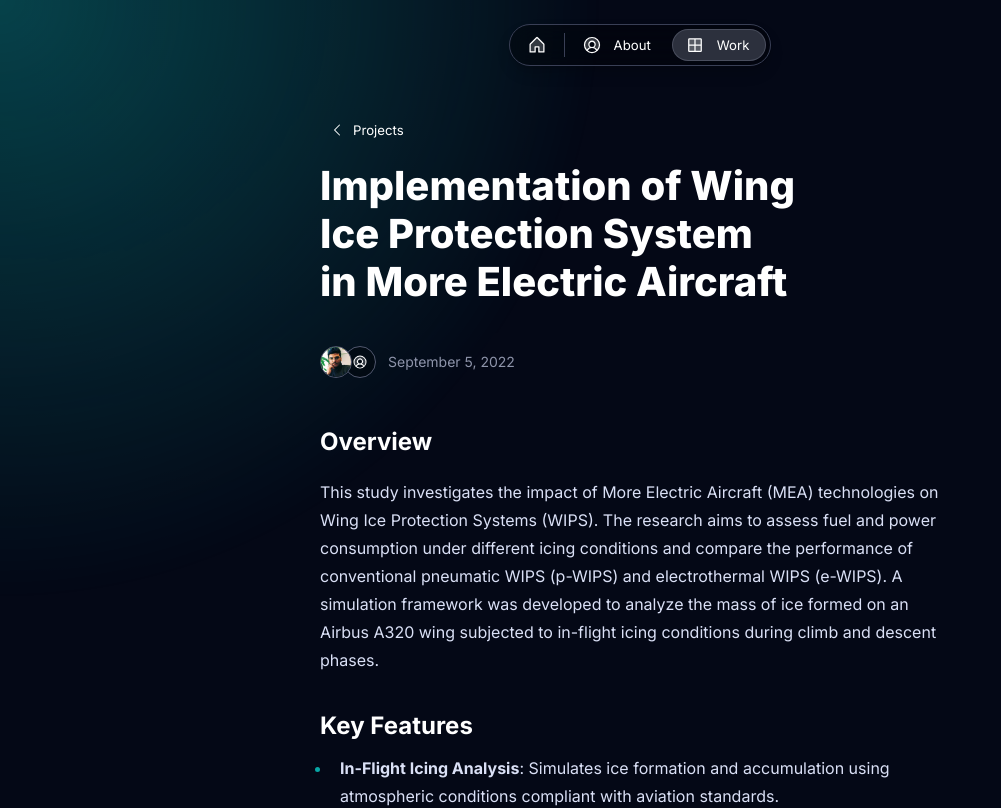
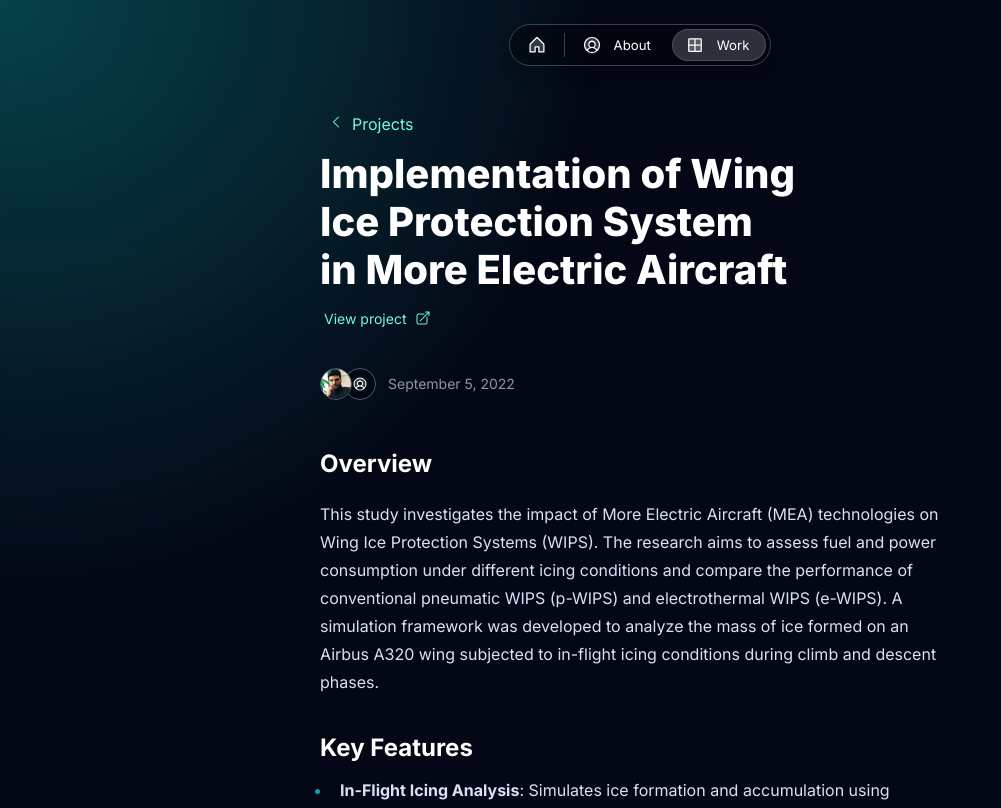
Before and after one commit to dhruvhaldar/portfolio, a Next.js app: page /work/implementation-of-wips-in-mea in a window 1280 px wide. Shown: the top 808 px of the page, without its empty margins (0-1001 px from the left). Built offline with nearby package versions, Linux system fonts and the light colour scheme.

Commit message:
update page.tsx, varme.mdx and ProjectCard.tsx update page.tsx and varme.mdx

```diff
--- a/src/app/work/[slug]/page.tsx
+++ b/src/app/work/[slug]/page.tsx
@@ -1,7 +1,15 @@
 import { notFound } from "next/navigation";
 import { CustomMDX } from "@/components/mdx";
 import { getPosts } from "@/app/utils/utils";
-import { AvatarGroup, Button, Column, Flex, Heading, SmartImage, Text } from "@/once-ui/components";
+import {
+  AvatarGroup,
+  Column,
+  Flex,
+  Heading,
+  SmartImage,
+  Text,
+  SmartLink,
+} from "@/once-ui/components";
 import { baseURL } from "@/app/resources";
 import { person } from "@/app/resources/content";
 import { formatDate } from "@/app/utils/formatDate";
@@ -21,7 +29,9 @@ export async function generateStaticParams(): Promise<{ slug: string }[]> {
 }
 
 export function generateMetadata({ params: { slug } }: WorkParams) {
-  let post = getPosts(["src", "app", "work", "projects"]).find((post) => post.slug === slug);
+  let post = getPosts(["src", "app", "work", "projects"]).find(
+    (post) => post.slug === slug
+  );
 
   if (!post) {
     return;
@@ -35,7 +45,9 @@ export function generateMetadata({ params: { slug } }: WorkParams) {
     image,
     team,
   } = post.metadata;
-  let ogImage = image ? `https://${baseURL}${image}` : `https://${baseURL}/og?title=${title}`;
+  let ogImage = image
+    ? `https://${baseURL}${image}`
+    : `https://${baseURL}/og?title=${encodeURIComponent(title)}`;
 
   return {
     title,
@@ -64,7 +76,9 @@ export function generateMetadata({ params: { slug } }: WorkParams) {
 }
 
 export default function Project({ params }: WorkParams) {
-  let post = getPosts(["src", "app", "work", "projects"]).find((post) => post.slug === params.slug);
+  let post = getPosts(["src", "app", "work", "projects"]).find(
+    (post) => post.slug === params.slug
+  );
 
   if (!post) {
     notFound();
@@ -74,6 +88,9 @@ export default function Project({ params }: WorkParams) {
     post.metadata.team?.map((person) => ({
       src: person.avatar,
     })) || [];
+
+  // Destructure the link from metadata
+  const { link } = post.metadata;
 
   return (
     <Column as="section" maxWidth="m" horizontal="center" gap="l">
@@ -90,7 +107,9 @@ export default function Project({ params }: WorkParams) {
             description: post.metadata.summary,
             image: post.metadata.image
               ? `https://${baseURL}${post.metadata.image}`
-              : `https://${baseURL}/og?title=${post.metadata.title}`,
+              : `https://${baseURL}/og?title=${encodeURIComponent(
+                  post.metadata.title
+                )}`,
             url: `https://${baseURL}/work/${post.slug}`,
             author: {
               "@type": "Person",
@@ -100,11 +119,28 @@ export default function Project({ params }: WorkParams) {
         }}
       />
       <Column maxWidth="xs" gap="16">
-        <Button href="/work" variant="tertiary" weight="default" size="s" prefixIcon="chevronLeft">
+        <SmartLink
+          href="/work"
+          prefixIcon="chevronLeft"
+        >
           Projects
-        </Button>
+        </SmartLink>
         <Heading variant="display-strong-s">{post.metadata.title}</Heading>
+
+        {/* Move the View Project link to the top, below the headline */}
+        {link && (
+          <SmartLink
+            suffixIcon="arrowUpRightFromSquare"
+            style={{ margin: "0", width: "fit-content" }}
+            href={link}
+            target="_blank"
+            rel="noopener noreferrer"
+          >
+            <Text variant="body-default-s">View project</Text>
+          </SmartLink>
+        )}
       </Column>
+
       {post.metadata.images.length > 0 && (
         <SmartImage
           priority
@@ -116,7 +152,9 @@ export default function Project({ params }: WorkParams) {
       )}
       <Column style={{ margin: "auto" }} as="article" maxWidth="xs">
         <Flex gap="12" marginBottom="24" vertical="center">
-          {post.metadata.team && <AvatarGroup reverse avatars={avatars} size="m" />}
+          {post.metadata.team && (
+            <AvatarGroup reverse avatars={avatars} size="m" />
+          )}
           <Text variant="body-default-s" onBackground="neutral-weak">
             {formatDate(post.metadata.publishedAt)}
           </Text>
--- a/src/app/work/projects/varme.mdx
+++ b/src/app/work/projects/varme.mdx
@@ -10,7 +10,7 @@ team:
     linkedIn: "https://www.linkedin.com/in/dhruvhaldar/"
   - name: "William Grunert"
     role: "Product Manager"
-link: "https://once-ui.com/"
+link: "/documents/Optimization_project.pdf"
 ---
 
 ## Overview
--- a/src/components/ProjectCard.tsx
+++ b/src/components/ProjectCard.tsx
@@ -77,6 +77,8 @@ export const ProjectCard: React.FC<ProjectCardProps> = ({
                   suffixIcon="arrowUpRightFromSquare"
                   style={{ margin: "0", width: "fit-content" }}
                   href={link}
+                  target="_blank"
+                  rel="noopener noreferrer"
                 >
                   <Text variant="body-default-s">View project</Text>
                 </SmartLink>
```
Also changed, not shown: src/app/work/projects/mea-scaling-aspects.mdx (added).
